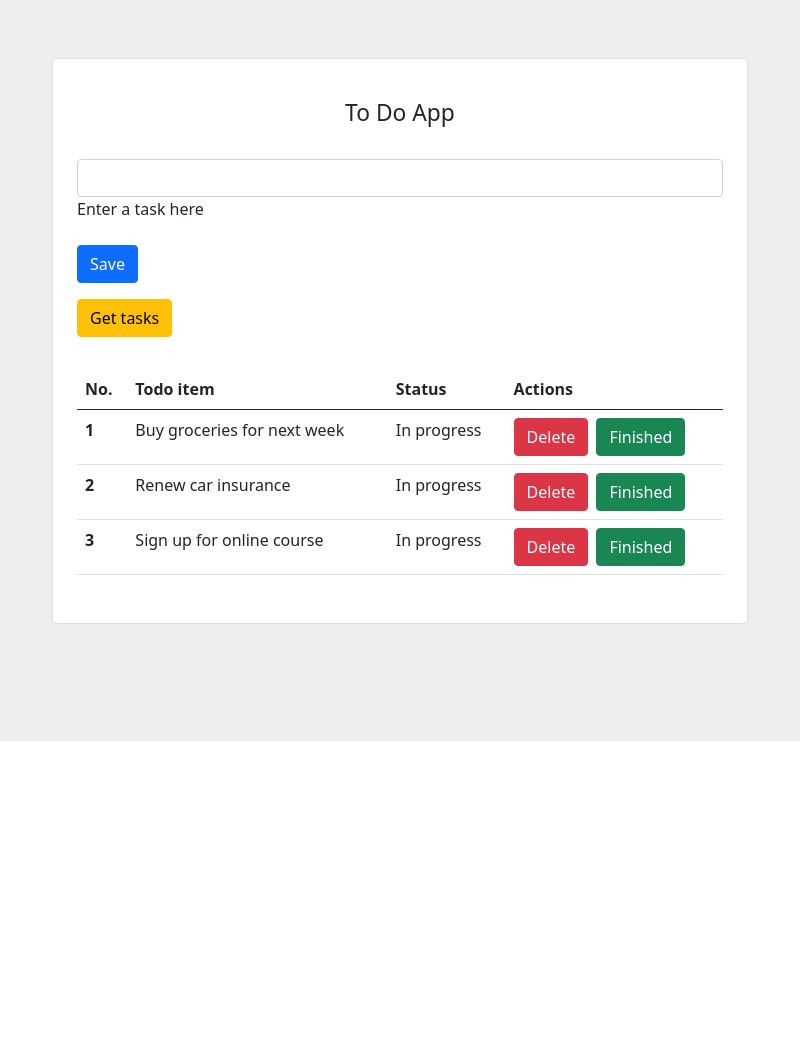
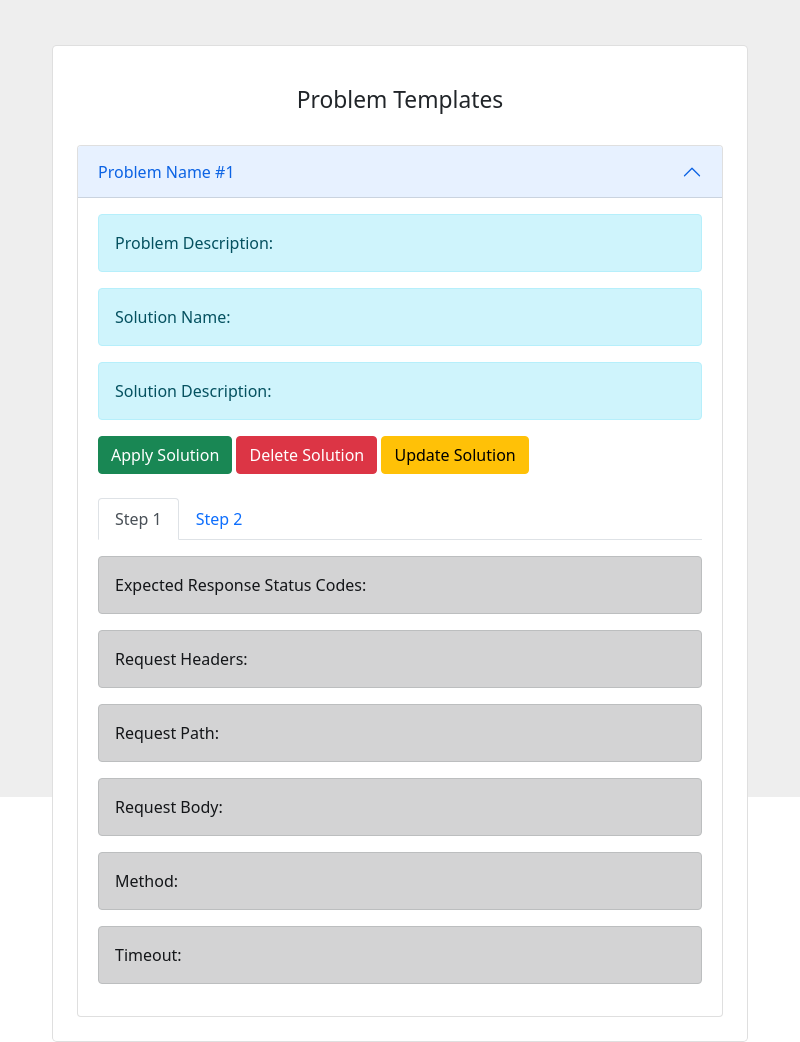
Before and after one commit to anilkusc/elecron-test, an Electron app: page home.html in a window 800 px wide. Shown: the part 59-1101 px from the top of the page. Before the commit the page ends 800 px from the top, so only its background shows below. Drawn offline with nearby package versions, Linux system fonts and the light colour scheme.

Commit message:
handled frontend

```diff
--- a/home.html
+++ b/home.html
@@ -5,10 +5,25 @@
     <meta charset="utf-8">
     <meta name="viewport" content="width=device-width, initial-scale=1">
 
-    <link href="https://cdn.jsdelivr.net/npm/bootstrap@5.0.2/dist/css/bootstrap.min.css" rel="stylesheet" integrity="sha384-EVSTQN3/azprG1Anm3QDgpJLIm9Nao0Yz1ztcQTwFspd3yD65VohhpuuCOmLASjC" crossorigin="anonymous">
+    <link href="https://cdn.jsdelivr.net/npm/bootstrap@5.0.2/dist/css/bootstrap.min.css" rel="stylesheet"
+        integrity="sha384-EVSTQN3/azprG1Anm3QDgpJLIm9Nao0Yz1ztcQTwFspd3yD65VohhpuuCOmLASjC" crossorigin="anonymous">
     <link href="index.css" rel="stylesheet">
 
 <body>
+    <nav class="navbar navbar-light bg-light justify-content-between">
+
+        <a class="navbar-brand" href="home.html">Home</a>
+
+        <a class="navbar-brand" href="home.html">Applied</a>
+
+        <a class="navbar-brand" href="home.html">Personal</a>
+
+        <a class="navbar-brand" href="home.html">New</a>
+
+        <a href="index.html"><button class="btn btn-outline-danger my-2 my-sm-0" type="submit">Logout</button></a>
+
+      </nav>
+
     <section class="vh-100" style="background-color: #eee;">
         <div class="container py-5 h-100">
             <div class="row d-flex justify-content-center align-items-center h-100">
@@ -16,64 +31,111 @@
                     <div class="card rounded-3">
                         <div class="card-body p-4">
 
-                            <h4 class="text-center my-3 pb-3">To Do App</h4>
+                            <h4 class="text-center my-3 pb-3">Problem Templates</h4>
 
-                            <form class="row row-cols-lg-auto g-3 justify-content-center align-items-center mb-4 pb-2">
-                                <div class="col-12">
-                                    <div class="form-outline">
-                                        <input type="text" id="form1" class="form-control" />
-                                        <label class="form-label" for="form1">Enter a task here</label>
+                            <div class="accordion" id="accordionExample">
+                                <div class="accordion-item">
+                                  <h2 class="accordion-header" id="headingOne">
+                                    <button class="accordion-button" type="button" data-bs-toggle="collapse" data-bs-target="#collapseOne" aria-expanded="true" aria-controls="collapseOne">
+                                      Problem Name #1
+                                    </button>
+                                  </h2>
+                                  <div id="collapseOne" class="accordion-collapse collapse show" aria-labelledby="headingOne" data-bs-parent="#accordionExample">
+                                    <div class="accordion-body">
+                                        <div class="alert alert-info">
+                                            Problem Description:
+                                          </div>
+                                        <div class="alert alert-info">
+                                            Solution Name:
+                                          </div>
+                                        <div class="alert alert-info">
+                                            Solution Description:
+                                        </div>
+                                        <button type="button" class="btn btn-success">Apply Solution</button>
+                                        <button type="button" class="btn btn-danger">Delete Solution</button>
+                                        <button type="button" class="btn btn-warning">Update Solution</button>
+                                        <br></br>
+                                        <ul class="nav nav-tabs mb-3" id="myTab0" role="tablist">
+                                            <li class="nav-item" role="presentation">
+                                              <button
+                                                class="nav-link active"
+                                                id="home-tab0"
+                                                data-mdb-toggle="tab"
+                                                data-mdb-target="#home0"
+                                                type="button"
+                                                role="tab"
+                                                aria-controls="home"
+                                                aria-selected="true"
+                                              >
+                                                Step 1
+                                              </button>
+                                            </li>
+                                            <li class="nav-item" role="presentation">
+                                              <button
+                                                class="nav-link"
+                                                id="profile-tab0"
+                                                data-mdb-toggle="tab"
+                                                data-mdb-target="#profile0"
+                                                type="button"
+                                                role="tab"
+                                                aria-controls="profile"
+                                                aria-selected="false"
+                                              >
+                                              Step 2
+                                              </button>
+                                            </li>
+                                          </ul>
+                                          <div class="tab-content" id="myTabContent0">
+                                            <div
+                                              class="tab-pane fade show active"
+                                              id="home0"
+                                              role="tabpanel"
+                                              aria-labelledby="home-tab0"
+                                            >
+                                            <div class="alert alert-dark" role="alert">
+                                                Expected Response Status Codes:
+                                              </div>
+                                            <div class="alert alert-dark" role="alert">
+                                                Request Headers:
+                                              </div>
+                                            <div class="alert alert-dark" role="alert">
+                                                Request Path:
+                                              </div>
+                                            <div class="alert alert-dark" role="alert">
+                                                Request Body:
+                                              </div>
+                                            <div class="alert alert-dark" role="alert">
+                                                Method:
+                                              </div>
+                                            <div class="alert alert-dark" role="alert">
+                                                Timeout:
+                                              </div>
+                                            </div>
+                                            <div class="tab-pane fade" id="profile0" role="tabpanel" aria-labelledby="profile-tab0">
+                                                <div class="alert alert-dark" role="alert">
+                                                    Expected Response Status Codes:
+                                                  </div>
+                                                <div class="alert alert-dark" role="alert">
+                                                    Request Headers:
+                                                  </div>
+                                                <div class="alert alert-dark" role="alert">
+                                                    Request Path:
+                                                  </div>
+                                                <div class="alert alert-dark" role="alert">
+                                                    Request Body:
+                                                  </div>
+                                                <div class="alert alert-dark" role="alert">
+                                                    Method:
+                                                  </div>
+                                                <div class="alert alert-dark" role="alert">
+                                                    Timeout:
+                                                  </div>
+                                            </div>
+                                          </div>
                                     </div>
+                                  </div>
                                 </div>
-
-                                <div class="col-12">
-                                    <button type="submit" class="btn btn-primary">Save</button>
-                                </div>
-
-                                <div class="col-12">
-                                    <button type="submit" class="btn btn-warning">Get tasks</button>
-                                </div>
-                            </form>
-
-                            <table class="table mb-4">
-                                <thead>
-                                    <tr>
-                                        <th scope="col">No.</th>
-                                        <th scope="col">Todo item</th>
-                                        <th scope="col">Status</th>
-                                        <th scope="col">Actions</th>
-                                    </tr>
-                                </thead>
-                                <tbody>
-                                    <tr>
-                                        <th scope="row">1</th>
-                                        <td>Buy groceries for next week</td>
-                                        <td>In progress</td>
-                                        <td>
-                                            <button type="submit" class="btn btn-danger">Delete</button>
-                                            <button type="submit" class="btn btn-success ms-1">Finished</button>
-                                        </td>
-                                    </tr>
-                                    <tr>
-                                        <th scope="row">2</th>
-                                        <td>Renew car insurance</td>
-                                        <td>In progress</td>
-                                        <td>
-                                            <button type="submit" class="btn btn-danger">Delete</button>
-                                            <button type="submit" class="btn btn-success ms-1">Finished</button>
-                                        </td>
-                                    </tr>
-                                    <tr>
-                                        <th scope="row">3</th>
-                                        <td>Sign up for online course</td>
-                                        <td>In progress</td>
-                                        <td>
-                                            <button type="submit" class="btn btn-danger">Delete</button>
-                                            <button type="submit" class="btn btn-success ms-1">Finished</button>
-                                        </td>
-                                    </tr>
-                                </tbody>
-                            </table>
+                              </div>
 
                         </div>
                     </div>
@@ -81,6 +143,9 @@
             </div>
         </div>
     </section>
+    <script src="https://cdn.jsdelivr.net/npm/bootstrap@5.2.1/dist/js/bootstrap.bundle.min.js" integrity="sha384-u1OknCvxWvY5kfmNBILK2hRnQC3Pr17a+RTT6rIHI7NnikvbZlHgTPOOmMi466C8" crossorigin="anonymous"></script>
+    <script type="text/javascript" src="https://cdnjs.cloudflare.com/ajax/libs/mdb-ui-kit/5.0.0/mdb.min.js"
+></script>
 </body>
 
 </html>
--- a/package.json
+++ b/package.json
@@ -14,6 +14,7 @@
     "electron": "^20.1.3"
   },
   "dependencies": {
+    "axios": "^0.27.2",
     "concurrently": "^7.4.0",
     "wait-on": "^6.0.1"
   }
```
Also changed, not shown: index.html (+3 -7 lines), main.js (+31 -12 lines), preload.js (+8 -24 lines), 2 other files.
